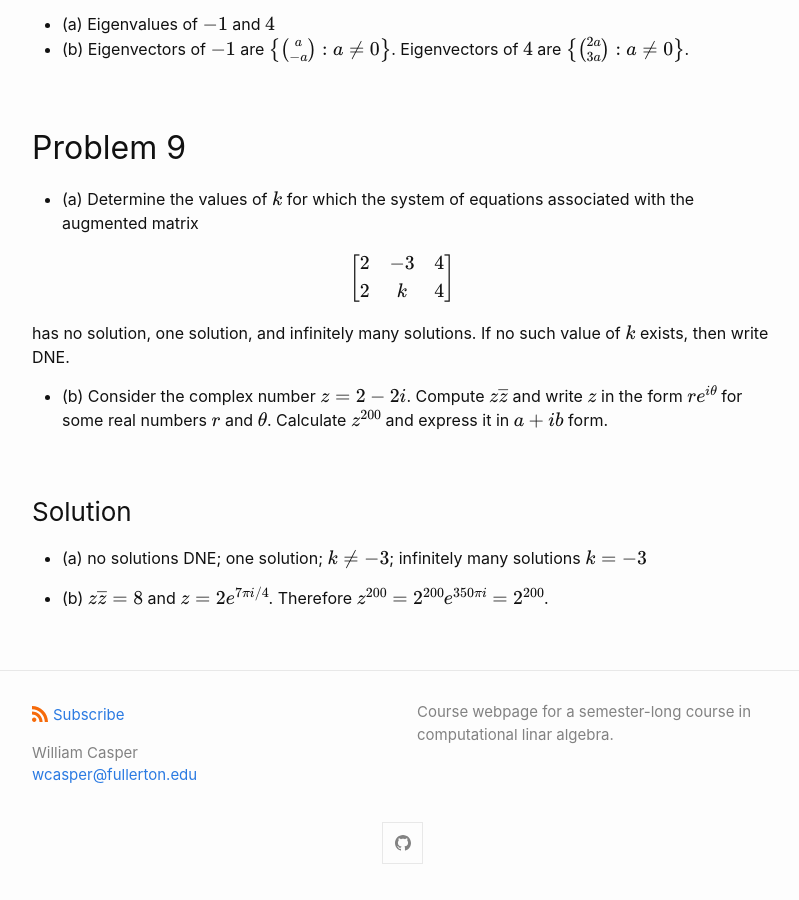
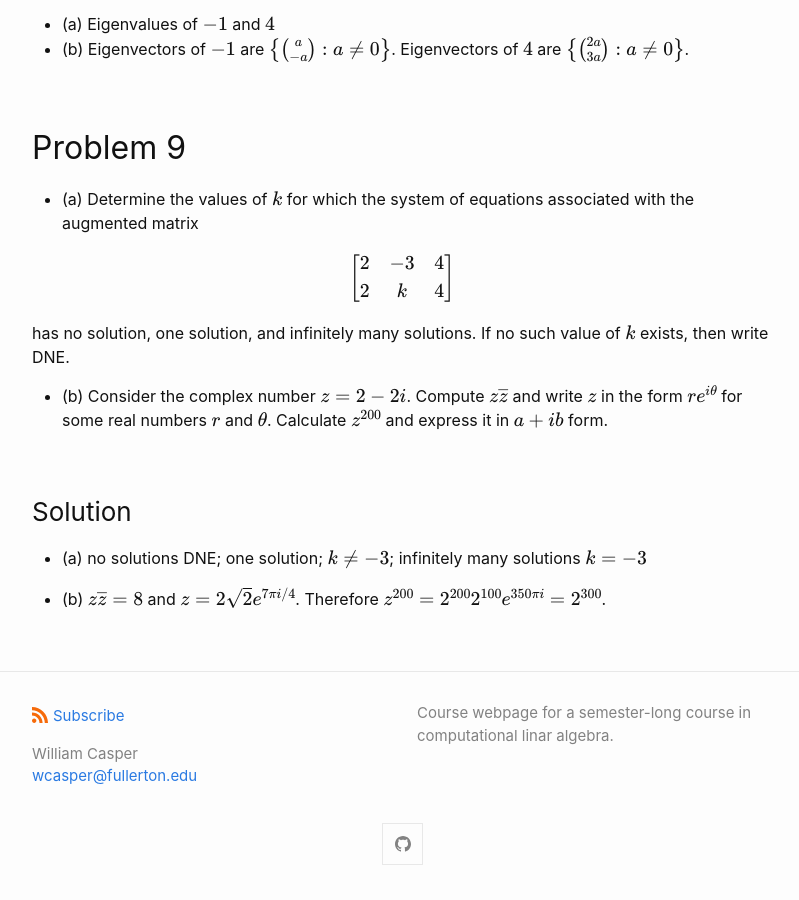
Before and after one commit to wcasper/math107spring2022, a Jekyll site: the page built from _exams/practice-final/written-portion-soln.md, in a window 1280 px wide and 900 px high, scrolled down 2092 px. Shown: the whole window, without its empty margins (238-1037 px from the left). Built offline with Jekyll 4.4.1, drawn with Linux system fonts in a browser that asks for light colours.

Commit message:
fixed typo

```diff
--- a/_exams/practice-final/written-portion-soln.md
+++ b/_exams/practice-final/written-portion-soln.md
@@ -78,4 +78,4 @@ has no solution, one solution, and infinitely many solutions.  If no such value
 
 * (a)  no solutions DNE; one solution; $$k\neq -3$$; infinitely many solutions $$k=-3$$
 
-* (b) $$z\overline{z} = 8$$ and  $$z = 2e^{7\pi i/4}$$.   Therefore $$z^{200} = 2^{200}e^{350\pi i} = 2^{200}$$.
+* (b) $$z\overline{z} = 8$$ and  $$z = 2\sqrt{2} e^{7\pi i/4}$$.   Therefore $$z^{200} = 2^{200}2^{100}e^{350\pi i} = 2^{300}$$.
```
